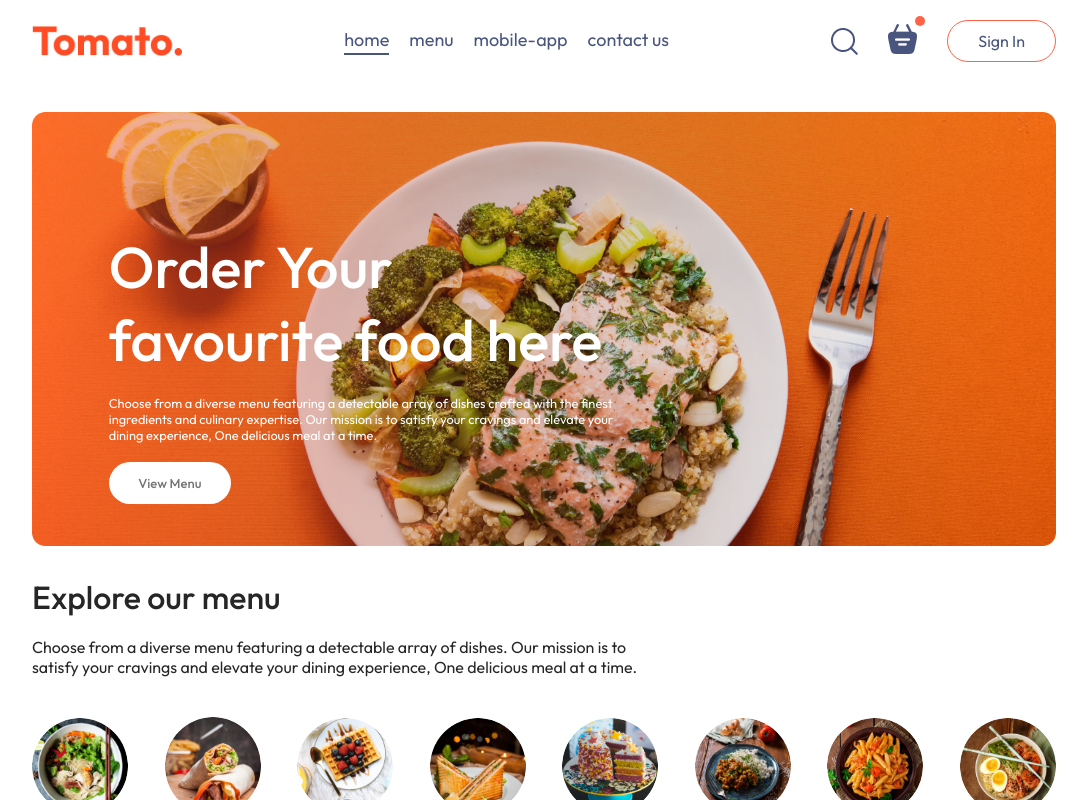
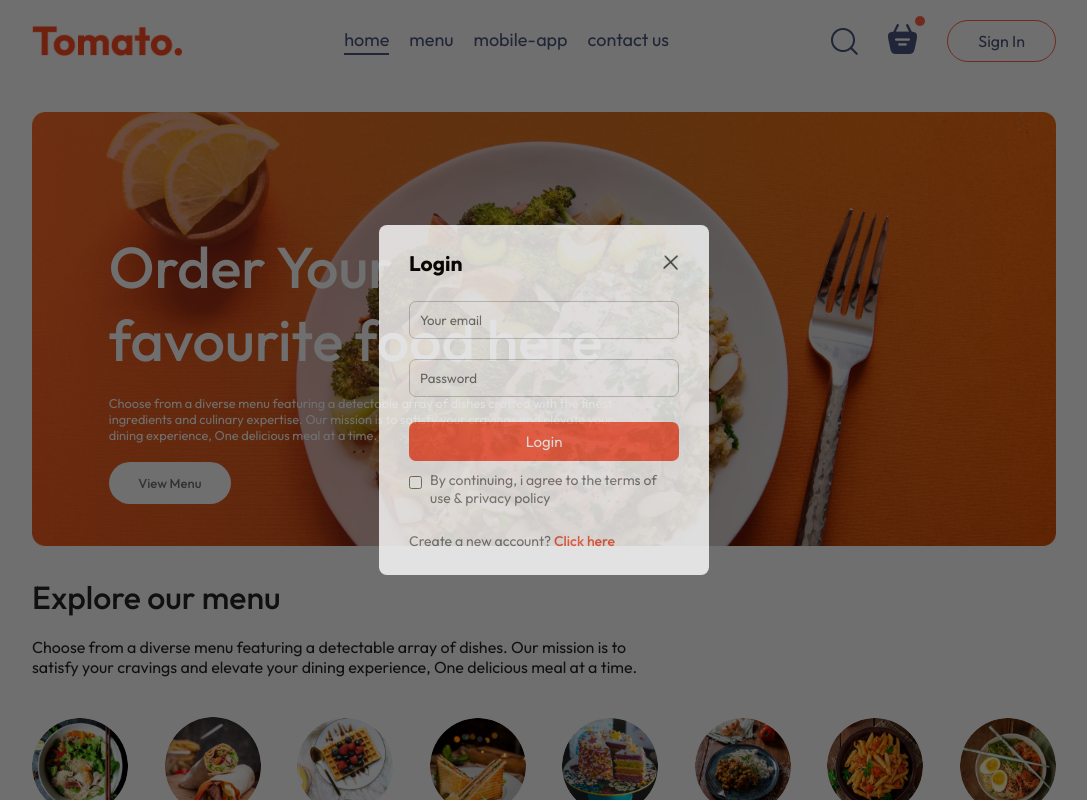
Before and after one commit to mayanksharma2000/Food-Delivery, a React (Vite) app in the folder Frontend/: page / in a window 1280 px wide. Both pictures are taken after a click on the button "Sign In". Shown: the top 800 px of the page, without its empty margins (96-1183 px from the left). Built offline with nearby package versions, Linux system fonts and the light colour scheme.

Commit message:
Create Sign in/ Sign up Component.

```diff
--- a/Frontend/src/App.jsx
+++ b/Frontend/src/App.jsx
@@ -1,16 +1,21 @@
-import React from 'react'
+import React, { useState } from 'react'
 import Navbar from './components/Navbar/Navbar'
 import { Route, Routes } from 'react-router-dom'
 import Home from './pages/Home/Home'
 import Cart from './pages/Cart/Cart'
 import PlaceOrder from './pages/PlaceOrder/PlaceOrder'
 import Footer from './components/Footer/Footer'
+import LoginPopup from './components/LoginPopup/LoginPopup'
 
 const App = () => {
+
+  const [showLogin,setShowLogin] = useState(false)
+
   return (
     <>
+    {showLogin?<LoginPopup setShowLogin={setShowLogin}/>:<></>}
     <div className='app'>
-      <Navbar/>
+      <Navbar setShowLogin={setShowLogin}/>
       <Routes>
         < Route path= '/' element={<Home/>} />
         < Route path= '/cart' element={<Cart/>} />
--- /dev/null
+++ b/Frontend/src/components/LoginPopup/LoginPopup.css
@@ -0,0 +1,75 @@
+.login-popup{
+    position: absolute;
+    z-index: 1;
+    width: 100%;
+    height: 100%;
+    background-color: #00000090;
+    display: grid;
+}
+
+.login-popup-container{
+    place-self: center;
+    width: max(23vw,330px);
+    color: #808080;
+    background-color: white;
+    opacity: 80%;
+    display: flex;
+    flex-direction: column;
+    gap: 25px;
+    padding: 25px 30px;
+    border-radius: 8px;
+    font-size: 14px;
+    animation: fadeIn 0.7s;
+}
+
+.login-popup-title{
+    display: flex;
+    justify-content: space-between;
+    align-items: center;
+    color: black;
+}
+
+.login-popup-title img{
+    width: 16px;
+    cursor: pointer;
+}
+
+.login-popup-inputs{
+    display: flex;
+    flex-direction: column;
+    gap: 20px;
+}
+
+.login-popup-inputs input{
+    outline: none;
+    border: 1px solid #c9c9c9;
+    padding: 10px;
+    border-radius: 7px;
+}
+
+.login-popup-container button{
+    border: none;
+    padding: 10px;
+    border-radius: 7px;
+    color: white;
+    background-color: tomato;
+    font-size: 15px;
+    cursor: pointer;
+}
+
+.login-popup-condition{
+    display: flex;
+    align-items: start;
+    gap: 8px;
+    margin-top: -15px;
+}
+
+.login-popup-condition input{
+    margin-top: 5px;
+}
+
+.login-popup p span{
+    color: tomato;
+    font-weight: 500;
+    cursor: pointer;
+}
--- /dev/null
+++ b/Frontend/src/components/LoginPopup/LoginPopup.jsx
@@ -0,0 +1,37 @@
+import React, { useState } from 'react'
+import './LoginPopup.css'
+import { assets } from '../../assets/assets'
+
+const LoginPopup = ({setShowLogin}) => {
+
+    const [currState,setCurrState] = useState("Login")
+
+  return (
+    <div className='login-popup'>
+      <form className="login-popup-container">
+        <div className="login-popup-title">
+            <h2>{currState}</h2>
+            <img onClick={()=>setShowLogin(false)} src={assets.cross_icon} alt="" />
+        </div>
+        <div className="login-popup-inputs">
+            {currState==="Login"?<></>:<input type="text" placeholder='Your Name' required/>}
+            <input type='email' placeholder='Your email' required/>
+            <input type='password' placeholder='Password' required/>
+        </div>
+        <button>{currState==="Sign Up"?"Create account":"Login"}</button>
+        <div className="login-popup-condition">
+            <input type="checkbox" required />
+            <p>By continuing, i agree to the terms of use & privacy policy</p>
+        </div>
+        {currState==="Login"
+        ?<p>Create a new account? <span onClick={()=>setCurrState("Sign Up")}>Click here</span></p>
+        :<p>Already have an account? <span onClick={()=>setCurrState("Login")}>Login here</span></p>
+        }
+
+
+      </form>
+    </div>
+  )
+}
+
+export default LoginPopup
--- a/Frontend/src/components/Navbar/Navbar.jsx
+++ b/Frontend/src/components/Navbar/Navbar.jsx
@@ -3,7 +3,7 @@
 import { assets } from '../../assets/assets'
 import { Link } from 'react-router-dom';
 
-const Navbar = () => {
+const Navbar = ({setShowLogin}) => {
 
     const [menu,setMenu] = useState("home");
 
@@ -23,7 +23,7 @@
           <img src={assets.basket_icon} alt="" />
           <div className="dot"></div>
         </div>
-        <button>Sign In</button>
+        <button onClick={()=>setShowLogin(true)}>Sign In</button>
       </div>
     </div>
   )
```
